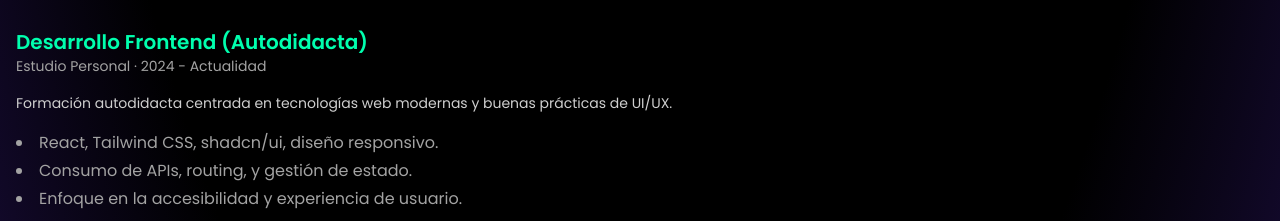
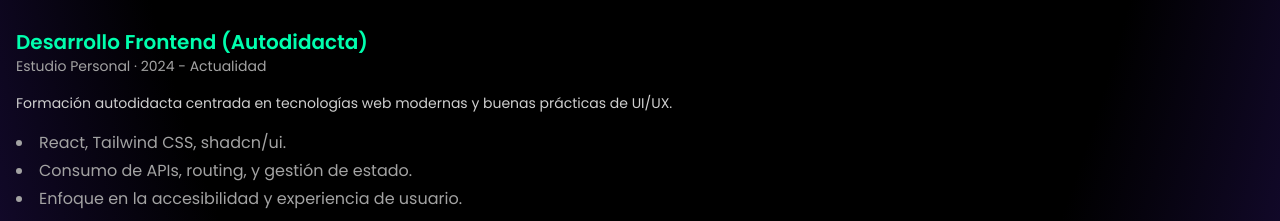
Before and after one commit to DevRodrigoPdp/portfolioReact, a React (Vite) app: page / in a window 1280 px wide. Shown: the part 1680-1901 px from the top of the page. Built offline with nearby package versions, Linux system fonts and the light colour scheme.

Commit message:
Ajtsar educacion

```diff
--- a/src/components/Education.jsx
+++ b/src/components/Education.jsx
@@ -21,7 +21,7 @@ const education = [
     description:
       "Formación autodidacta centrada en tecnologías web modernas y buenas prácticas de UI/UX.",
     highlights: [
-      "React, Tailwind CSS, shadcn/ui, diseño responsivo.",
+      "React, Tailwind CSS, shadcn/ui.",
       "Consumo de APIs, routing, y gestión de estado.",
       "Enfoque en la accesibilidad y experiencia de usuario.",
     ],
```
